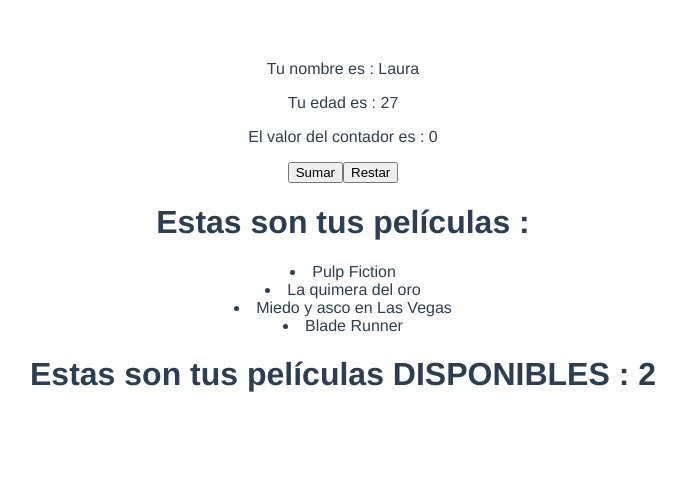
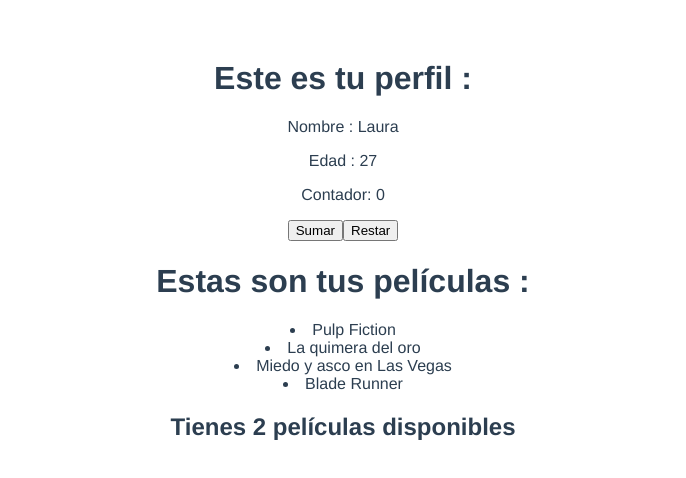
Before and after one commit to LauraPorto/basic-vuex, a Vue app: page / in a window 1280 px wide. Shown: the top 478 px of the page, without its empty margins (297-983 px from the left). Built offline with nearby package versions, Linux system fonts and the light colour scheme.

Commit message:
users component to get character by axios

```diff
--- a/src/App.vue
+++ b/src/App.vue
@@ -1,7 +1,8 @@
 <template>
   <div id="app">
-    <p>Tu nombre es : {{ nombre }}</p>
-    <p>Tu edad es : {{ edad }}</p>
+    <Usuarios></Usuarios>
+    <p>Nombre : {{ nombre }}</p>
+    <p>Edad : {{ edad }}</p>
     <Contador></Contador>
     <h1>Estas son tus películas :</h1>
     <Peliculas></Peliculas>
@@ -13,6 +14,7 @@
 import Contador from "./components/Contador";
 import Peliculas from "./components/Peliculas";
 import Listado from "./components/Listado";
+import Usuarios from "./components/Usuarios";
 import { mapState } from "vuex";
 export default {
   name: "App",
@@ -20,6 +22,7 @@ export default {
     Contador,
     Peliculas,
     Listado,
+    Usuarios,
   },
   computed: mapState({
     nombre: (state) => state.nombre,
--- a/src/components/Contador.vue
+++ b/src/components/Contador.vue
@@ -1,6 +1,6 @@
 <template>
   <div>
-    <p>El valor del contador es : {{ this.$store.state.contador }}</p>
+    <p>Contador: {{ this.$store.state.contador }}</p>
     <button @click="Sumar">Sumar</button>
     <button @click="Restar">Restar</button>
   </div>
--- a/src/components/Listado.vue
+++ b/src/components/Listado.vue
@@ -1,6 +1,6 @@
 <template>
   <div>
-    <h1>Estas son tus películas DISPONIBLES : {{ listadodeactivos }}</h1>
+    <h2>Tienes {{ listadodeactivos }} películas disponibles</h2>
   </div>
 </template>
 
--- /dev/null
+++ b/src/components/Usuarios.vue
@@ -0,0 +1,21 @@
+<template>
+  <div>
+    <h1>Este es tu perfil :</h1>
+  </div>
+</template>
+
+<script>
+import { mapState, mapActions } from "vuex";
+
+export default {
+  name: "Usuarios",
+  computed: {
+    ...mapState(["store"]),
+  },
+  methods: {
+    ...mapActions(["getCharacter"]),
+  },
+};
+</script>
+
+<style lang="scss" scoped></style>
--- a/src/store/store.js
+++ b/src/store/store.js
@@ -22,7 +22,7 @@ export const store = new Vuex.Store({
     restar(state) {
       state.contador--;
     },
-    async getUser(state) {
+    async getUser() {
       const random = Math.floor(Math.random() * (5 - 1) + 1);
       const result = await axios.get(
         `https://rickandmortyapi.com/api/character/${random}`
```
